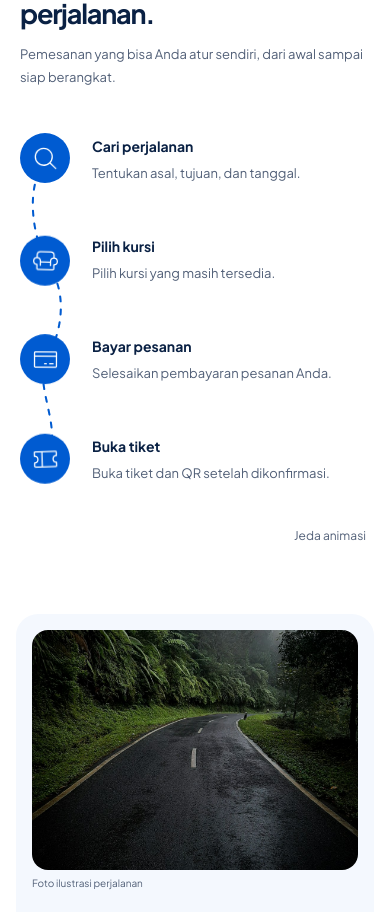
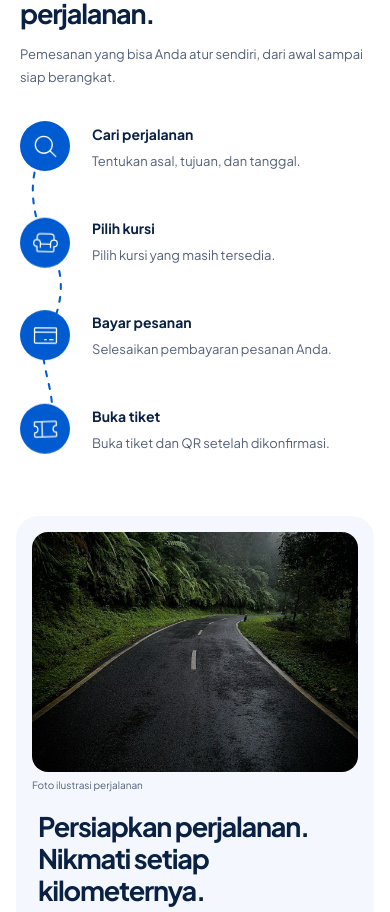
Before and after one commit to ALIFKA-HUB/seatpax, a Next.js app: page / in a window 390 px wide. Shown: the part 1114-2026 px from the top of the page. Built offline with nearby package versions, Linux system fonts and the light colour scheme; no server answers.

Commit message:
style: tighten booking flow spacing and remove pause control

```diff
--- a/app/landing/booking-route.tsx
+++ b/app/landing/booking-route.tsx
@@ -1,12 +1,11 @@
 'use client';
 
-import {useEffect, useId, useRef, useState, type ReactNode} from 'react';
+import {useEffect, useId, useRef, type ReactNode} from 'react';
 
 /** Decorative explanation only; this does not represent an actual booking's state. */
 export default function BookingRoute({children}: {children: ReactNode}) {
   const root = useRef<HTMLDivElement>(null);
   const maskId = useId();
-  const [paused, setPaused] = useState(false);
 
   useEffect(() => {
     const field = root.current;
@@ -74,7 +73,7 @@ export default function BookingRoute({children}: {children: ReactNode}) {
     };
   }, []);
 
-  return <div className="lp-route" ref={root} data-route-paused={paused}>
+  return <div className="lp-route" ref={root}>
     <svg className="lp-route-lines" aria-hidden="true" focusable="false">
       <defs><mask id={maskId} maskUnits="userSpaceOnUse" x="-100" y="-100" width="3000" height="3000">
         <path className="lp-route-reveal" pathLength="1"/>
@@ -84,8 +83,5 @@ export default function BookingRoute({children}: {children: ReactNode}) {
     </svg>
     <span className="lp-route-traveller" aria-hidden="true"/>
     {children}
-    <div className="lp-route-controls"><button className="lp-motion-toggle" type="button" onClick={() => setPaused(value => !value)}>
-      {paused ? 'Lanjutkan animasi' : 'Jeda animasi'}
-    </button></div>
   </div>;
 }
--- a/app/landing/landing.css
+++ b/app/landing/landing.css
@@ -16,7 +16,7 @@
 .sp-landing .sp-header nav a {font-size:13px; white-space:nowrap; color:var(--sp-ink)}
 .sp-landing .sp-header nav a:hover {color:var(--sp-primary); text-decoration:none}
 .sp-landing .passenger {max-width:1280px; padding:14px 32px 40px}
-.lp-content {display:grid; gap:80px}
+.lp-content {display:grid; gap:72px}
 .sp-landing .lp-hero {position:relative; isolation:isolate; min-height:410px; display:flex; align-items:center; border-radius:28px; overflow:hidden; background:#49564b}
 .lp-hero>img {object-fit:cover; object-position:50% 56%; z-index:-2}
 .lp-hero::before {content:''; position:absolute; inset:0; z-index:-1; background:linear-gradient(90deg, rgb(12 19 15 / .86), rgb(12 19 15 / .66) 42%, rgb(12 19 15 / .08))}
@@ -46,11 +46,11 @@
 .sp-landing .lp-network-empty h3 {font-size:16px; margin:0 0 6px; font-weight:650}
 .sp-landing .lp-network-empty p {color:var(--sp-muted); font-size:13px; margin:0; line-height:1.7}
 .sp-landing .lp-booking {margin:0 38px}
-.lp-route {position:relative; margin-top:56px; padding-block:16px 24px}
+.lp-route {position:relative; margin-top:40px; padding-block:8px}
 .lp-booking-flow {display:grid; grid-template-columns:repeat(4,minmax(0,1fr)); gap:30px; list-style:none; margin:0; padding:0}
 .sp-landing .lp-booking-flow li {position:relative; min-width:0; padding:0}
 .lp-booking-flow li:not(:last-child)::after {content:''; position:absolute; top:28px; left:76px; right:0; border-top:2px dashed var(--sp-border)}
-.lp-flow-icon {position:relative; z-index:1; display:grid; place-items:center; width:58px; height:58px; margin-bottom:38px; border-radius:50%; color:var(--sp-primary); background:#eaf3ff; box-shadow:0 0 0 3px #f7faff}
+.lp-flow-icon {position:relative; z-index:1; display:grid; place-items:center; width:58px; height:58px; margin-bottom:26px; border-radius:50%; color:var(--sp-primary); background:#eaf3ff; box-shadow:0 0 0 3px #f7faff}
 .lp-flow-icon::after {content:''; position:absolute; inset:-5px; border:2px solid var(--sp-primary); border-radius:50%; opacity:0; pointer-events:none}
 .lp-route-lines {position:absolute; inset:0; width:100%; height:100%; overflow:visible; pointer-events:none}
 .lp-route-track,.lp-route-trace {fill:none; stroke-width:2; stroke-linecap:round; stroke-dasharray:5 8}
@@ -60,9 +60,6 @@
 .lp-route[data-route-ready=true] .lp-booking-flow li::after {display:none}
 .lp-route[data-route-motion=static] .lp-flow-icon {background:var(--sp-primary); color:#fff}
 .lp-route-traveller {position:absolute; top:0; left:0; width:12px; height:12px; border:3px solid #fff; border-radius:50%; background:var(--sp-primary); opacity:0; pointer-events:none}
-.lp-route-controls {display:flex; justify-content:flex-end; margin-top:16px; min-height:44px}
-.sp-landing .lp-motion-toggle {visibility:hidden; min-height:44px; padding:8px 4px; border:0; border-radius:6px; background:transparent; color:var(--sp-muted); font:inherit; font-size:12px; cursor:pointer}
-.sp-landing .lp-motion-toggle:hover {color:var(--sp-primary); background:transparent; text-decoration:underline}
 @media(prefers-reduced-motion:no-preference) {
   .lp-route[data-route-motion=pending] .lp-route-reveal {stroke-dashoffset:1}
   .lp-route[data-route-motion=playing] .lp-route-reveal {animation:lp-route-draw 4.2s linear both}
@@ -70,8 +67,6 @@
   .lp-route[data-route-motion=playing] .lp-flow-icon {animation:lp-route-arrive .7s cubic-bezier(.22,1,.36,1) var(--route-delay,0s) both,lp-route-idle 3.6s ease-in-out calc(var(--route-delay,0s) + .7s) infinite both}
   .lp-route[data-route-motion=playing] .lp-flow-icon::after {animation:lp-route-ripple .8s ease-out var(--route-delay,0s) both}
   .lp-route[data-route-motion=playing] .lp-flow-icon>svg {animation:lp-icon-arrive .7s cubic-bezier(.22,1,.36,1) var(--route-delay,0s) both,lp-icon-idle 4.8s ease-in-out calc(var(--route-delay,0s) + .7s) infinite both}
-  .sp-landing .lp-route[data-route-motion=playing] .lp-motion-toggle {visibility:visible}
-  .lp-route[data-route-paused=true] .lp-flow-icon,.lp-route[data-route-paused=true] .lp-flow-icon::after,.lp-route[data-route-paused=true] .lp-flow-icon>svg,.lp-route[data-route-paused=true] .lp-route-reveal,.lp-route[data-route-paused=true] .lp-route-traveller {animation-play-state:paused}
 }
 @keyframes lp-route-draw {from {stroke-dashoffset:1} to {stroke-dashoffset:0}}
 @keyframes lp-route-travel {0% {offset-distance:0%; opacity:1} 99% {opacity:1} 100% {offset-distance:100%; opacity:0}}
@@ -157,10 +152,10 @@
   .lp-empty-icon {width:44px; height:44px; border-radius:14px}
   .sp-landing .lp-network-empty h3 {font-size:14px}
   .sp-landing .lp-network-empty p {font-size:12px}
-  .lp-route {margin-top:36px; padding-block:12px 16px}
-  .lp-booking-flow {grid-template-columns:minmax(0,1fr); gap:38px}
+  .lp-route {margin-top:28px; padding-block:8px}
+  .lp-booking-flow {grid-template-columns:minmax(0,1fr); gap:32px}
   .sp-landing .lp-booking-flow li {padding-left:72px; min-height:62px}
-  .lp-booking-flow li:not(:last-child)::after {top:62px; bottom:-32px; left:25px; right:auto; border-top:0; border-left:2px dashed var(--sp-border)}
+  .lp-booking-flow li:not(:last-child)::after {top:62px; bottom:-26px; left:25px; right:auto; border-top:0; border-left:2px dashed var(--sp-border)}
   .lp-flow-icon {position:absolute; top:0; left:0; width:50px; height:50px; margin:0; box-shadow:none}
   .sp-landing .lp-booking-flow h3 {font-size:14px; margin-bottom:5px}
   .sp-landing .lp-booking-flow p {max-width:none; font-size:13px; line-height:1.7}
@@ -177,11 +172,11 @@
   .sp-landing .sp-footer {padding:22px 20px; font-size:11px}
 }
 @media(min-width:768px) and (max-width:1023px) {
-  .lp-route {margin-top:40px}
-  .lp-booking-flow {grid-template-columns:minmax(0,1fr); gap:40px}
+  .lp-route {margin-top:32px}
+  .lp-booking-flow {grid-template-columns:minmax(0,1fr); gap:34px}
   .sp-landing .lp-booking-flow li {padding-left:86px; min-height:68px}
   .lp-flow-icon {position:absolute; top:0; left:0; margin:0}
-  .lp-booking-flow li:not(:last-child)::after {top:68px; bottom:-34px; left:29px; right:auto; border-top:0; border-left:2px dashed var(--sp-border)}
+  .lp-booking-flow li:not(:last-child)::after {top:68px; bottom:-28px; left:29px; right:auto; border-top:0; border-left:2px dashed var(--sp-border)}
   .sp-landing .lp-booking-flow p {max-width:460px}
 }
 @media(max-width:639px) {
```
Also changed, not shown: 3 other files (tests, documents, lock files or other folders).
